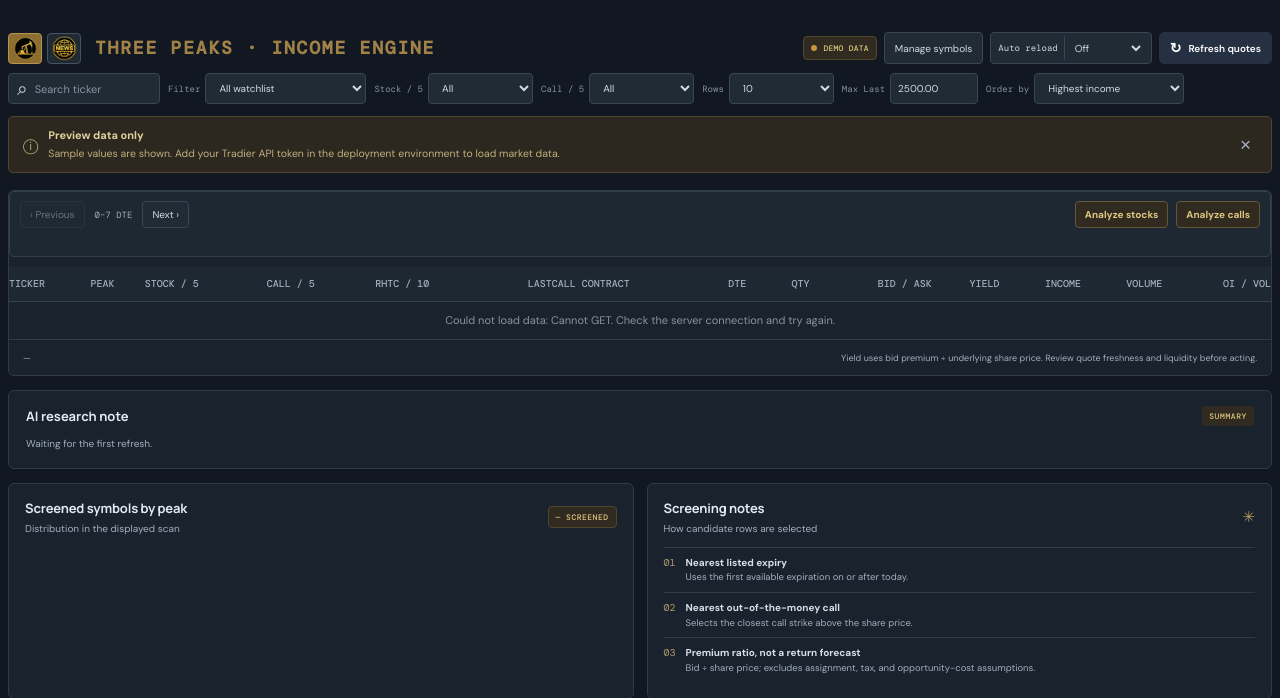
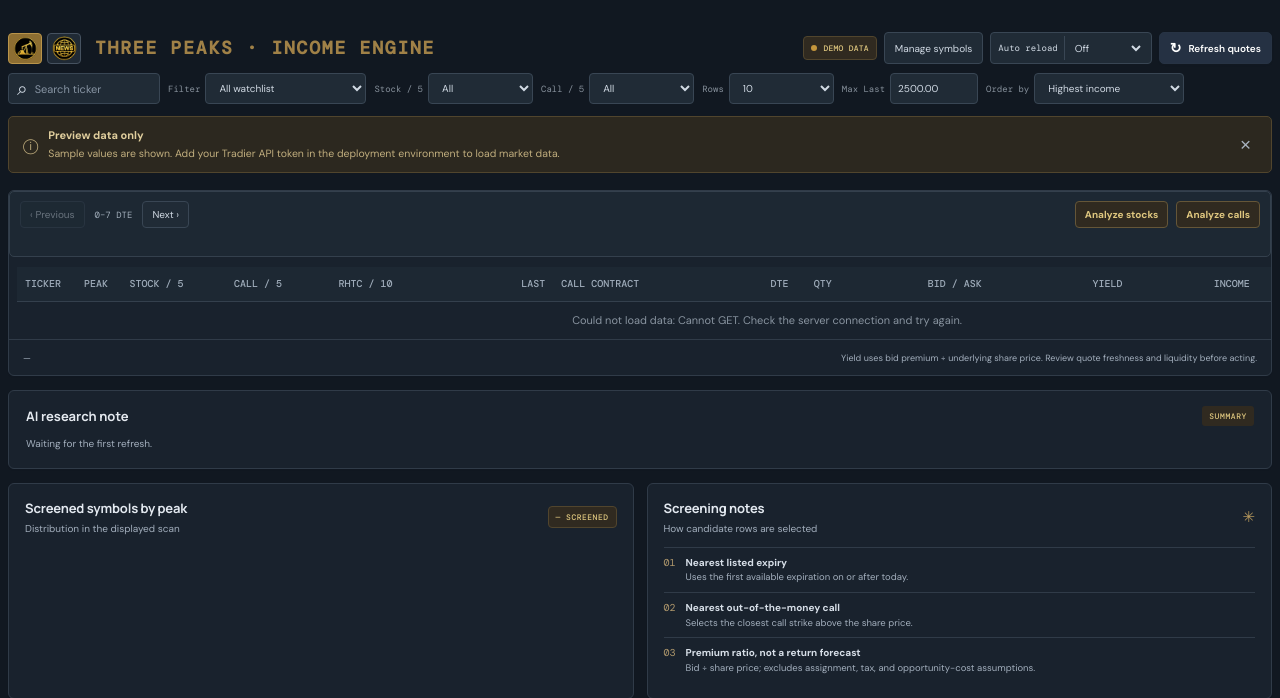
Before and after one commit to henremurr/rhtc-research, a Python web app: template app/options/templates/index.html in a window 1280 px wide. Shown: the part 58-756 px from the top of the page. Run offline with Jinja, Linux system fonts and the light colour scheme; the template is opened without the code that fills it, so the values that code supplies are empty.

Commit message:
Improve screener column spacing and edges

```diff
--- a/app/options/static/app.css
+++ b/app/options/static/app.css
@@ -381,3 +381,21 @@ html,body{max-width:100%;overflow-x:hidden;overscroll-behavior-x:none}
 .screener-table thead th:nth-child(12),
 .screener-table thead th:nth-child(13),
 .screener-table thead th:nth-child(14){text-align:right}
+
+
+/* Preserve readable spacing for the wide screener on tablets and desktop. */
+@media(min-width:901px){
+  .table-wrap{padding-inline:8px;box-sizing:border-box;overflow-x:auto;overscroll-behavior-x:contain;touch-action:pan-x pan-y}
+  .screener-table{width:max-content;min-width:1500px;table-layout:auto}
+  .screener-table th,.screener-table td{padding-left:8px;padding-right:8px;white-space:nowrap}
+  .screener-table th:nth-child(3),.screener-table td:nth-child(3),
+  .screener-table th:nth-child(4),.screener-table td:nth-child(4),
+  .screener-table th:nth-child(5),.screener-table td:nth-child(5){min-width:92px}
+  .screener-table th:nth-child(6),.screener-table td:nth-child(6){min-width:104px}
+  .screener-table th:nth-child(7),.screener-table td:nth-child(7){min-width:184px}
+  .screener-table th:nth-child(10),.screener-table td:nth-child(10){min-width:132px}
+  .screener-table th:nth-child(11),.screener-table td:nth-child(11){min-width:124px}
+  .screener-table th:nth-child(12),.screener-table td:nth-child(12){min-width:112px}
+  .screener-table th:nth-child(13),.screener-table td:nth-child(13){min-width:112px}
+  .screener-table th:nth-child(14),.screener-table td:nth-child(14){min-width:116px}
+}
```
